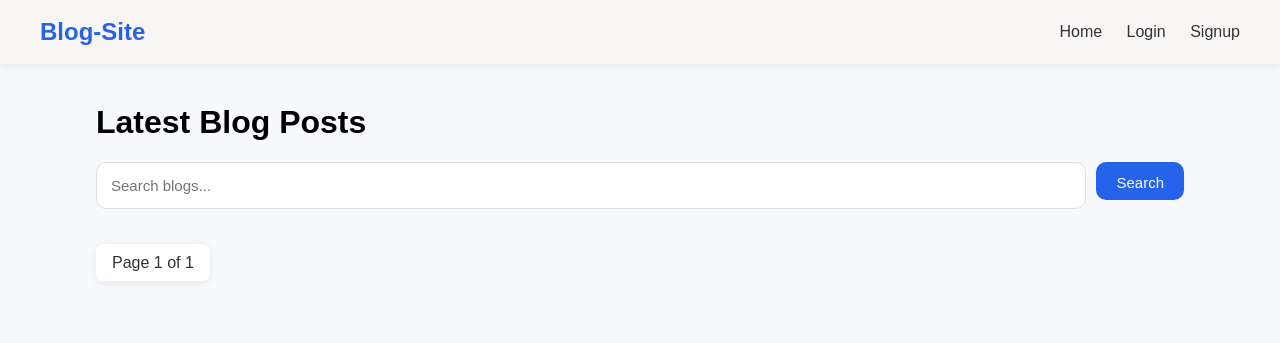
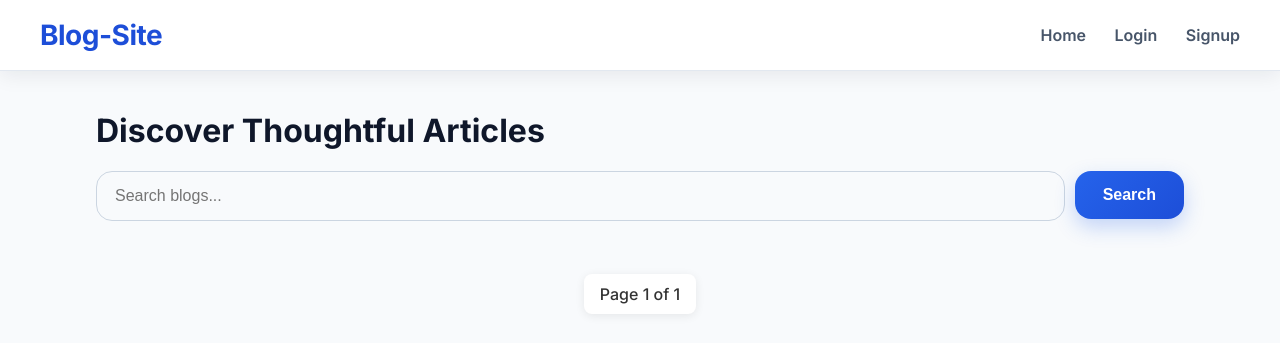
Before and after one commit to sahilarora-1/Blogging-Platform, a Django app: page / in a window 1280 px wide. Shown: the top 343 px of the page. Run offline with Django 5.2, Linux system fonts and the light colour scheme; data that the repository does not hold is empty.

Commit message:
made changes in styling

```diff
--- a/blogsite/static/css/style.css
+++ b/blogsite/static/css/style.css
@@ -1,73 +1,111 @@
 body {
     margin: 0;
-    font-family: Arial, sans-serif;
-    background: #f7f9fc;
+    font-family: 'Inter', sans-serif;
+    background: #f8fafc;
+    color: #0f172a;
 }
 
 .navbar {
-    background: rgb(248, 245, 245);
+    background: white;
     padding: 18px 40px;
     display: flex;
     justify-content: space-between;
     align-items: center;
-    box-shadow: 0 2px 10px rgba(0,0,0,0.08);
+    box-shadow: 0 4px 20px rgba(15, 23, 42, 0.08);
+    border-bottom: 1px solid #e2e8f0;
 }
 
 .logo a {
     text-decoration: none;
-    font-size: 24px;
-    font-weight: bold;
-    color: #2563eb;
+    font-size: 28px;
+    font-weight: 700;
+    letter-spacing: -0.5px;
+    color: #1d4ed8;
 }
 
 .nav-links a {
     text-decoration: none;
-    margin-left: 20px;
-    color: #333;
-    font-weight: 500;
+    margin-left: 24px;
+    color: #475569;
+    font-weight: 600;
+    transition: all 0.3s ease;
+    position: relative;
 }
 
 .nav-links a:hover {
-    color: #2563eb;
+    color: #1d4ed8;
 }
 
 .container {
     width: 85%;
     margin: 40px auto;
 }
+
 .post-card {
     background: white;
-    padding: 24px;
-    margin-bottom: 20px;
-    border-radius: 14px;
-    box-shadow: 0 4px 20px rgba(0,0,0,0.06);
+    padding: 22px;
+    margin-bottom: 18px;
+    border-radius: 20px;
+    box-shadow: 0 10px 35px rgba(15, 23, 42, 0.08);
+    border: 1px solid #e2e8f0;
+    transition: all 0.3s ease;
 }
 
+.post-meta {
+    color: #64748b;
+    font-size: 15px;
+    margin-bottom: 14px;
+}
 .post-card h2 a {
     text-decoration: none;
-    color: #111;
+    color: #1d4ed8;
+    font-weight: 700;
+    transition: color 0.25s ease;
 }
 
 .post-card h2 a:hover {
-    color: #2563eb;
+    color: #0f172a;
+}
+
+
+
+.post-card h3 {
+    font-size: 24px;
+    margin-bottom: 12px;
+}
+
+.post-content {
+    line-height: 1.8;
+    font-size: 17px;
+    color: #334155;
 }
 
 .form-box {
     background: white;
-    max-width: 500px;
+    max-width: 560px;
     margin: auto;
-    padding: 30px;
+    padding: 40px;
+    border-radius: 20px;
+    box-shadow: 0 14px 40px rgba(15, 23, 42, 0.08);
+    border: 1px solid #e2e8f0;
+}
+input, textarea {
+    width: 100%;
+    padding: 16px;
+    margin-bottom: 18px;
+    border: 1px solid #cbd5e1;
     border-radius: 14px;
-    box-shadow: 0 4px 20px rgba(0,0,0,0.08);
+    font-size: 15px;
+    background: #f8fafc;
+    box-sizing: border-box;
+    transition: all 0.3s ease;
 }
 
-input, textarea {
-    width: 100%;
-    padding: 14px;
-    margin-bottom: 15px;
-    border: 1px solid #ddd;
-    border-radius: 10px;
-    font-size: 15px;
+input:focus,
+textarea:focus {
+    outline: none;
+    border-color: #2563eb;
+    box-shadow: 0 0 0 4px rgba(37, 99, 235, 0.12);
 }
 
 textarea {
@@ -78,7 +116,7 @@ textarea {
     display: flex;
     justify-content: space-between;
     align-items: center;
-    margin-bottom: 30px;
+    margin-bottom: 35px;
     flex-wrap: wrap;
     gap: 20px;
 }
@@ -92,14 +130,23 @@ textarea {
 }
 
 button, .primary-btn {
-    background: #2563eb;
+    background: linear-gradient(135deg, #2563eb, #1d4ed8);
     color: white;
-    padding: 12px 20px;
+    padding: 13px 24px;
     border: none;
-    border-radius: 10px;
+    border-radius: 14px;
     text-decoration: none;
     cursor: pointer;
     display: inline-block;
+    font-weight: 600;
+    transition: all 0.3s ease;
+    box-shadow: 0 8px 20px rgba(37, 99, 235, 0.25);
+}
+
+button:hover,
+.primary-btn:hover {
+    transform: translateY(-2px);
+    box-shadow: 0 12px 28px rgba(37, 99, 235, 0.35);
 }
 
 /* alerts */
@@ -135,14 +182,18 @@ button, .primary-btn {
 
 .search-box input {
     flex: 1;
+    height: 50px;
+    padding: 0 18px;
+    border-radius: 16px;
+    border: 1px solid #cbd5e1;
+    font-size: 16px;
 }
 
 .search-box button {
-    height: 38px;
-    font-size: 15px;
-    border-radius: 10px;
-    white-space: nowrap;
-
+    height: 48px;
+    padding: 0 28px;
+    border-radius: 16px;
+    font-size: 16px;
 }
 
 /*edit buttons*/
@@ -205,7 +256,7 @@ button, .primary-btn {
     display: block;
 }
 /*paginator styling */
-pagination {
+.pagination {
     margin-top: 35px;
     display: flex;
     justify-content: center;
@@ -216,18 +267,19 @@ pagination {
 
 .pagination a {
     text-decoration: none;
+    background: white;
+    color: #2563eb;
+    padding: 10px 18px;
+    border-radius: 12px;
+    font-weight: 600;
+    border: 1px solid #dbeafe;
+    transition: all 0.3s ease;
+}
+
+
+.pagination a:hover {
     background: #2563eb;
     color: white;
-    padding: 10px 18px;
-    border-radius: 8px;
-    font-weight: 500;
-    transition: 0.3s ease;
-    display: inline-block;
-}
-
-.pagination a:hover {
-    background: #1d4ed8;
-    transform: translateY(-2px);
 }
 
 .pagination span {
--- a/blogsite/templates/base.html
+++ b/blogsite/templates/base.html
@@ -6,6 +6,9 @@
     <meta charset="UTF-8">
     <meta name="viewport" content="width=device-width, initial-scale=1.0">
     <title>{% block title %}BlogSite{% endblock %}</title>
+    <link rel="preconnect" href="https://fonts.googleapis.com">
+    <link rel="preconnect" href="https://fonts.gstatic.com" crossorigin>
+    <link href="https://fonts.googleapis.com/css2?family=Inter:wght@400;500;600;700&display=swap" rel="stylesheet">
 
     <link rel="stylesheet" href="{% static 'css/style.css' %}">
 </head>
--- a/blogsite/templates/dashboard.html
+++ b/blogsite/templates/dashboard.html
@@ -5,7 +5,7 @@
 {% block content %}
 
 <div class="dashboard-header">
-    <h1>Welcome {{ request.user.username }}</h1>
+    <h1>Welcome Back, {{ request.user.username }}</h1>
     <a class="primary-btn" href="/create-post/">+ Create New Post</a>
 </div>
 
@@ -13,8 +13,8 @@
     {% for post in page_obj %}
         <div class="post-card">
             <h3>{{ post.title }}</h3>
+            <p class="post-meta">Last updated {{ post.updated_at|date:"M d, Y" }}</p>
 
-            <p>Last updated {{ post.updated_at|date:"M d, Y" }}</p>
             {% if post.image %}
                 <img src="{{ post.image.url }}" alt="{{ post.title }}" class="dashboard-image">
             {% endif %}
--- a/blogsite/templates/home.html
+++ b/blogsite/templates/home.html
@@ -4,7 +4,7 @@
 
 {% block content %}
 
-<h1>Latest Blog Posts</h1>
+<h1>Discover Thoughtful Articles</h1>
 <form method="GET" class="search-box">
     <input
         type="text"
--- a/blogsite/templates/post_detail.html
+++ b/blogsite/templates/post_detail.html
@@ -7,7 +7,10 @@
 <div class="post-card">
     <h1>{{ post.title }}</h1>
 
-    <p>{{ post.content }}</p>
+    <div class="post-content">
+        {{ post.content|linebreaks }}
+    </div>
+
     {% if post.image %}
         <img src="{{ post.image.url }}" alt="{{ post.title }}" class="detail-image">
     {% endif %}
```
